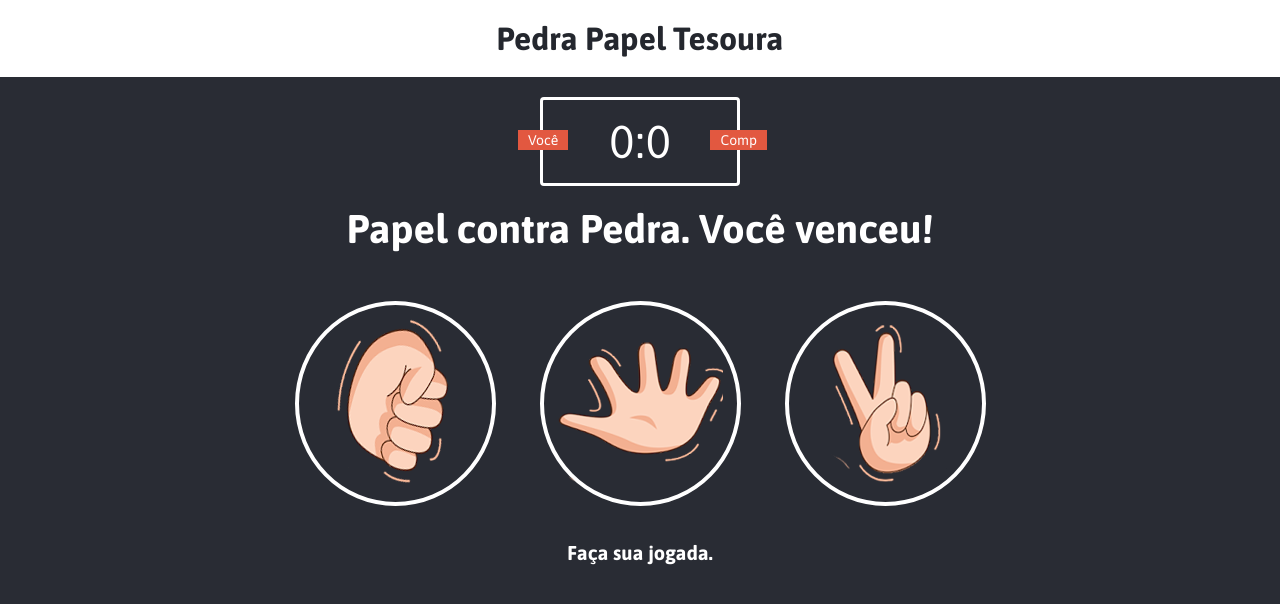
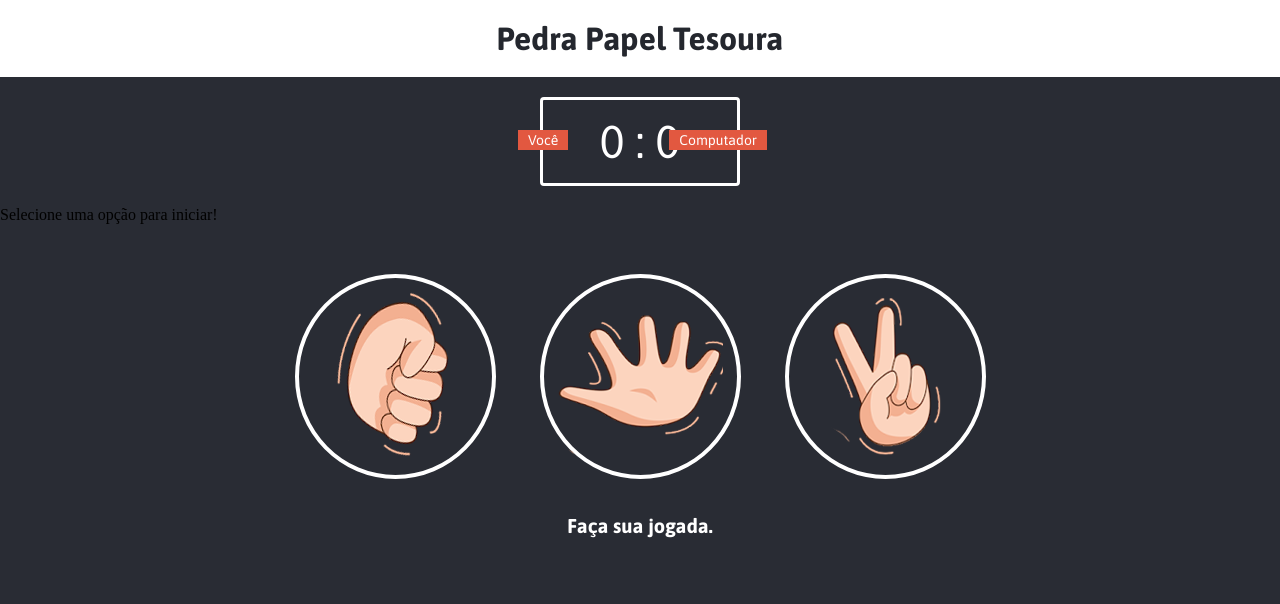
Before and after one commit to Taynara-dev/WEB-PedraPapelTesoura, a plain HTML site: page index.html in a window 1280 px wide. Drawn offline with Linux system fonts and the light colour scheme.

Commit message:
jogada do computador correção + mudança da exibição das opções

```diff
--- a/index.html
+++ b/index.html
@@ -15,12 +15,13 @@
 
     <div class="score-board">
         <div id="user-label" class="badge">Você</div>
-        <div id="computer-label" class="badge">Comp</div>
-        <span id="user-score">0</span>:<span id="computer-score">0</span>
+        <div id="computer-label" class="badge">Computador</div>
+        <span id="user-score">0</span> : <span id="computer-score">0</span>
     </div>
 
-    <div class="result">
-        <p>Papel contra Pedra. Você venceu!</p>
+    <div class="options">
+        <p>Selecione uma opção para iniciar!</p>
+        <div class="result"><p></p></div>
     </div>
 
     <div class="choices">
```
